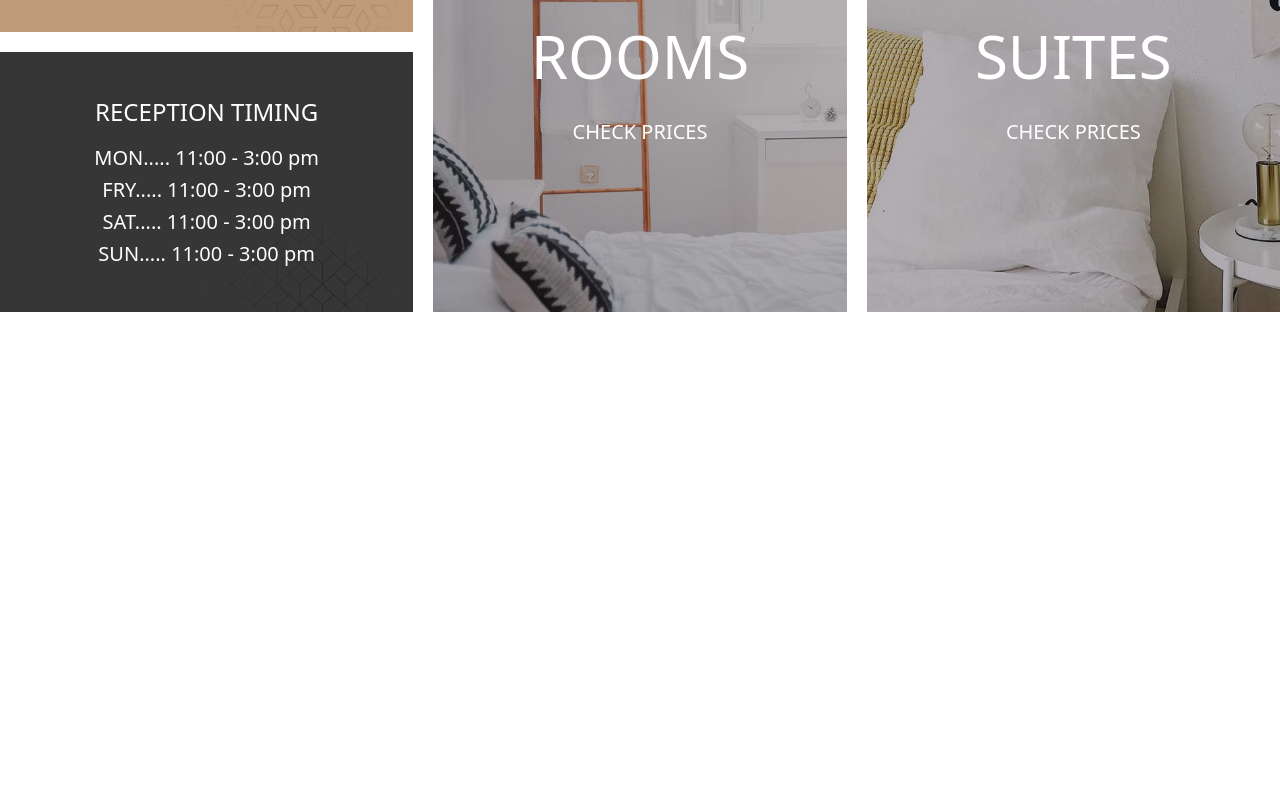
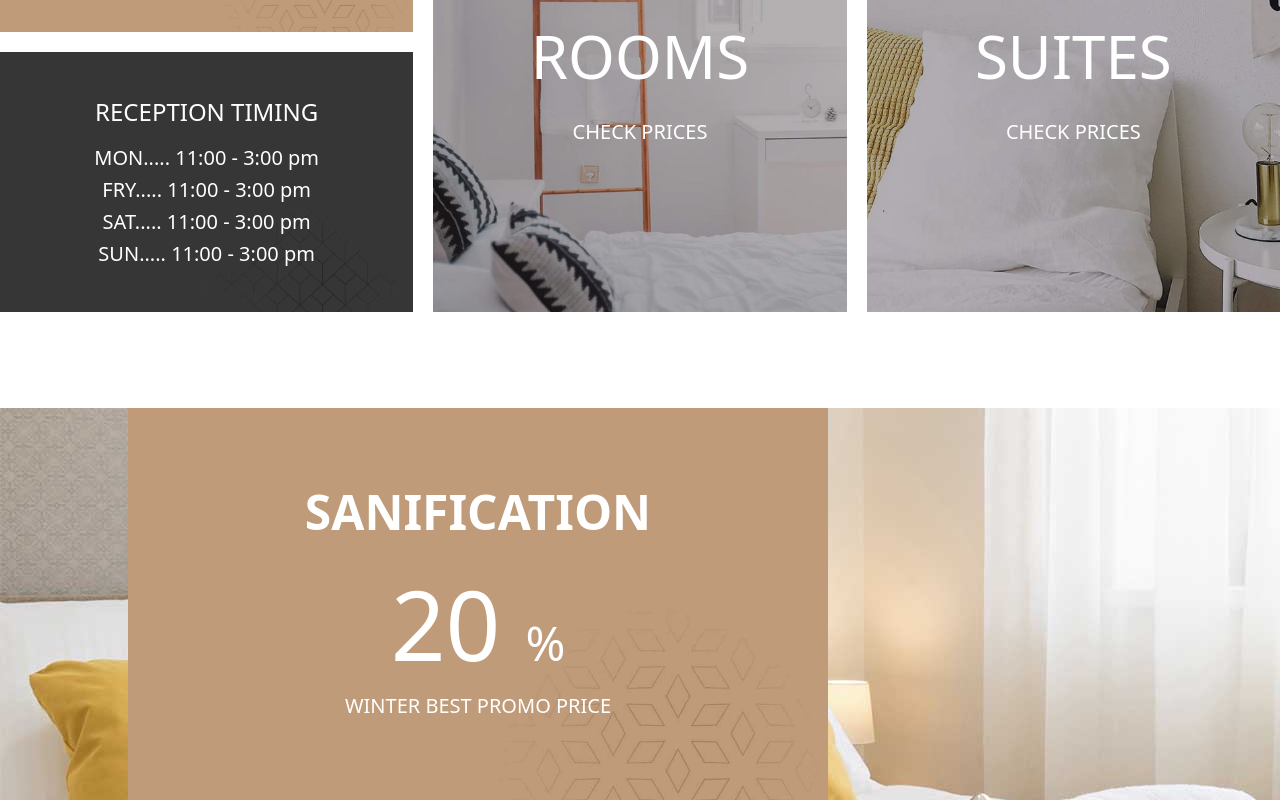
Before and after one commit to coders-rabbi/Hotel-Management, a React (Vite) app: page / in a window 1280 px wide. Shown: the part 3286-4086 px from the top of the page. Before the commit the page ends 3598 px from the top, so only its background shows below. Built offline with nearby package versions, Linux system fonts and the light colour scheme.

Commit message:
middle banner almost done!

```diff
--- /dev/null
+++ b/src/pages/home/BackgroundImage.css
@@ -0,0 +1,10 @@
+.middle-banner {
+  background-image: url(../../assets/homeImage/parallax-19.jpg);
+  /* height: 20vh; */
+}
+
+.bg-01 {
+  background-image: url(../../assets/Rooms/bg-1.jpg);
+  background-size: cover;
+  background-position: center;
+}
--- a/src/pages/home/Home.jsx
+++ b/src/pages/home/Home.jsx
@@ -2,6 +2,7 @@ import NavBar from "../sharedComponents/navBar/NavBar";
 import Accomodation from "./Accomodation";
 import DisplayRoom from "./DisplayRoom";
 import HeroSection from "./HeroSection";
+import MiddleBanner from "./MiddleBanner";
 import Services from "./Services";
 // import TopHeader from "./TopHeader";
 
@@ -14,6 +15,7 @@ const Home = () => {
       <Accomodation />
       <DisplayRoom />
       <Services />
+      <MiddleBanner/>
     </>
   );
 };
--- /dev/null
+++ b/src/pages/home/MiddleBanner.jsx
@@ -0,0 +1,21 @@
+import "./BackgroundImage.css";
+
+const MiddleBanner = () => {
+  return (
+    <div className="middle-banner mt-24">
+      <div className="max-w-screen-lg m-auto">
+        <div className="bg-01 w-[700px] py-20">
+          <h3 className="uppercase text-center text-5xl text-white font-semibold mb-10">
+            Sanification
+          </h3>
+          <h1 className="text-center text-white text-8xl mb-5">
+            20 <span className="text-5xl">%</span>
+          </h1>
+          <p className="uppercase text-center text-xl text-white">winter best promo price</p>
+        </div>
+      </div>
+    </div>
+  );
+};
+
+export default MiddleBanner;
```
Also changed, not shown: src/assets/homeImage/parallax-19.jpg (added).
